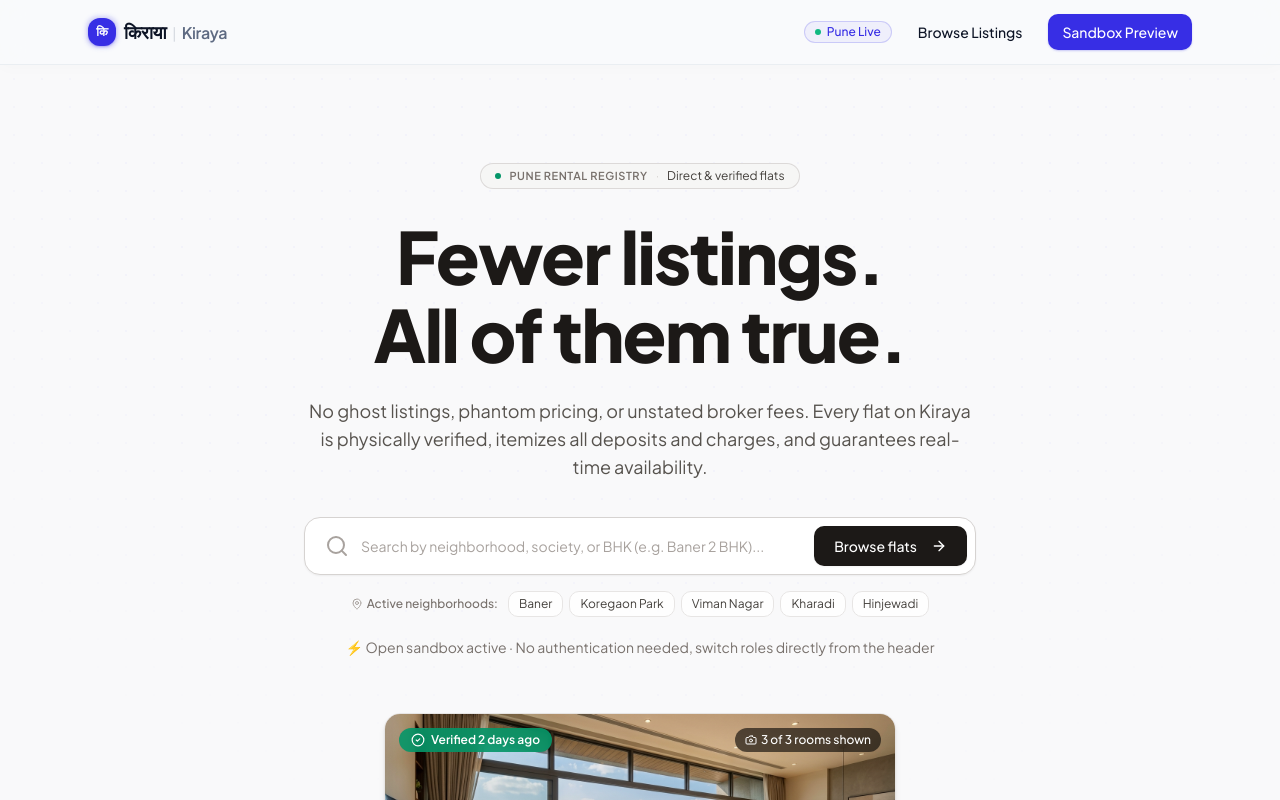
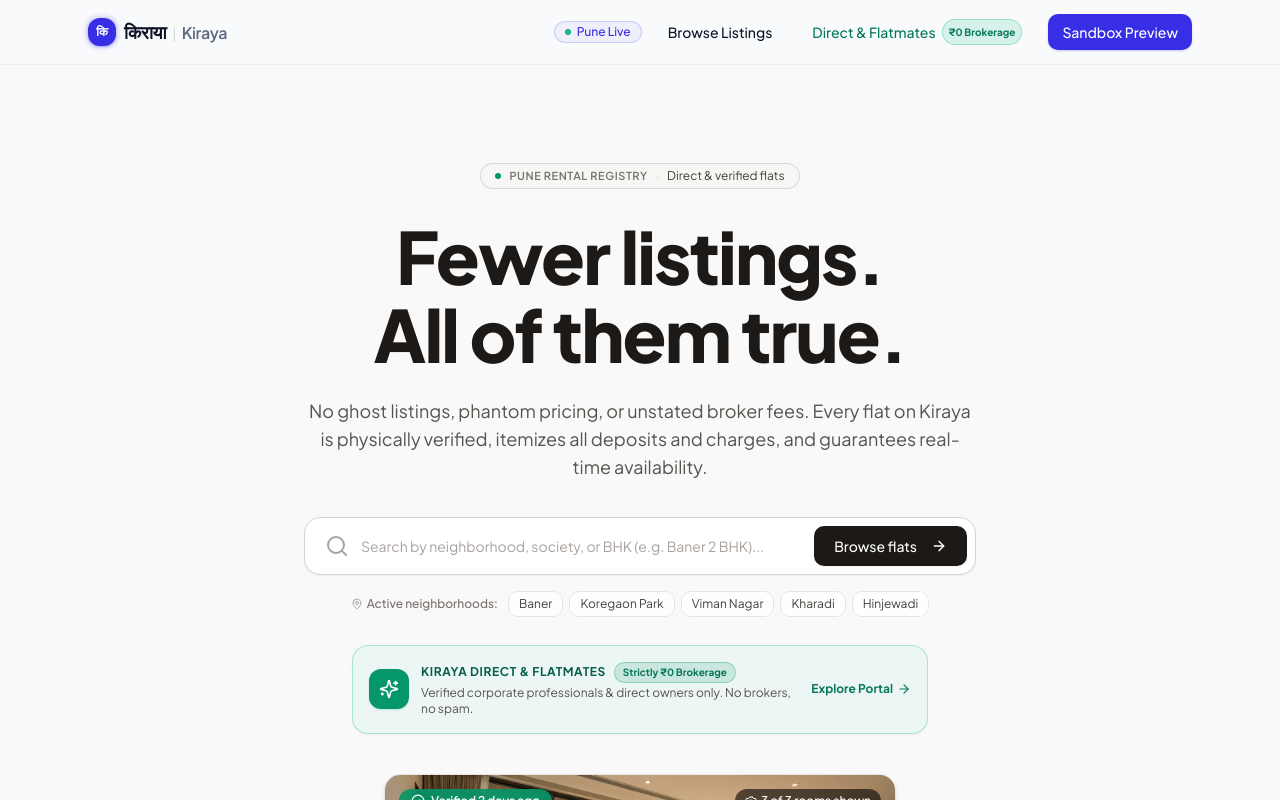
Before and after one commit to JPatil22/kiraya, a Next.js app: page / in a window 1280 px wide. Shown: the top 800 px of the page. Built offline with nearby package versions, Linux system fonts and the light colour scheme.

Commit message:
feat(nav): add Kiraya Direct & Flatmates button to landing page navbar and high-impact hero/feed switcher banners

```diff
--- a/src/app/listings/page.tsx
+++ b/src/app/listings/page.tsx
@@ -1,5 +1,5 @@
 import Link from "next/link";
-import { Inbox } from "lucide-react";
+import { ArrowRight, Inbox, Sparkles } from "lucide-react";
 import { SiteHeader } from "@/components/site-header";
 import { ListingCard } from "@/components/listings/listing-card";
 import { ListingFilterBar } from "@/components/listings/listing-filters";
@@ -83,6 +83,34 @@ export default async function ListingsPage({
           </p>
         </div>
 
+        {/* Switcher to Kiraya Direct & Flatmates */}
+        <Link
+          href="/direct"
+          className="group flex flex-col sm:flex-row items-center justify-between gap-3 rounded-2xl border border-emerald-500/30 bg-emerald-500/5 hover:bg-emerald-500/10 dark:bg-emerald-950/20 dark:hover:bg-emerald-950/30 p-4 transition text-left"
+        >
+          <div className="flex items-center gap-3">
+            <div className="flex size-9 shrink-0 items-center justify-center rounded-xl bg-emerald-600 text-white shadow-sm shadow-emerald-600/20">
+              <Sparkles className="size-4.5" />
+            </div>
+            <div>
+              <div className="flex items-center gap-2">
+                <span className="font-bold text-sm text-foreground">
+                  Looking for ₹0 Brokerage &amp; Corporate Flatmates?
+                </span>
+                <span className="rounded-full bg-emerald-600/15 border border-emerald-600/30 px-2 py-0.5 text-[10px] font-bold text-emerald-700 dark:text-emerald-400">
+                  Strictly ₹0 Brokerage
+                </span>
+              </div>
+              <p className="text-xs text-muted-foreground mt-0.5">
+                Switch to Kiraya Direct — peer-to-peer shared rooms &amp; direct owner flats for verified working professionals only.
+              </p>
+            </div>
+          </div>
+          <span className="inline-flex items-center gap-1 text-xs font-bold text-emerald-700 dark:text-emerald-400 group-hover:translate-x-0.5 transition-transform shrink-0">
+            Open Kiraya Direct <ArrowRight className="size-3.5" />
+          </span>
+        </Link>
+
         <ListingFilterBar filters={filters} areas={areas} />
 
         {listings.length === 0 ? (
--- a/src/app/page.tsx
+++ b/src/app/page.tsx
@@ -143,6 +143,14 @@ export default async function LandingPage({
             <Button asChild variant="ghost" size="sm" className="text-xs sm:text-sm font-medium">
               <Link href="/listings">Browse Listings</Link>
             </Button>
+            <Button asChild variant="ghost" size="sm" className="text-xs sm:text-sm font-medium text-emerald-700 dark:text-emerald-400 hover:text-emerald-600 gap-1.5">
+              <Link href="/direct" className="flex items-center gap-1.5">
+                <span>Direct &amp; Flatmates</span>
+                <span className="rounded-full bg-emerald-500/15 px-1.5 py-0.5 text-[10px] font-bold border border-emerald-500/30">
+                  ₹0 Brokerage
+                </span>
+              </Link>
+            </Button>
             <Button asChild size="sm" className="text-xs sm:text-sm font-medium shadow-sm shadow-primary/25">
               <Link href={OPEN_MODE ? "/dashboard" : "/login"}>
                 {OPEN_MODE ? "Sandbox Preview" : "Sign in"}
@@ -239,19 +247,39 @@ export default async function LandingPage({
             </div>
           </div>
 
-          {/* Subtext info */}
-          <p
-            className="animate-fade-up mt-5 text-xs sm:text-sm text-stone-500 dark:text-stone-400"
-            style={{ animationDelay: "320ms" }}
-          >
-            {OPEN_MODE
-              ? "⚡ Open sandbox active · No authentication needed, switch roles directly from the header"
-              : "🔒 One verified phone number · Zero paperwork · No broker spam"}
-          </p>
+          {/* Kiraya Direct & Flatmates Portal Callout */}
+          <div className="animate-fade-up mx-auto mt-7 max-w-xl" style={{ animationDelay: "340ms" }}>
+            <Link
+              href="/direct"
+              className="group flex flex-col sm:flex-row items-center justify-between gap-3 rounded-2xl border border-emerald-500/30 bg-emerald-500/5 dark:bg-emerald-950/20 p-4 shadow-sm transition hover:border-emerald-500/60 hover:bg-emerald-500/10 text-left"
+            >
+              <div className="flex items-center gap-3">
+                <div className="flex size-10 shrink-0 items-center justify-center rounded-xl bg-emerald-600 text-white shadow-sm shadow-emerald-600/20">
+                  <Sparkles className="size-5" />
+                </div>
+                <div>
+                  <div className="flex items-center gap-2">
+                    <span className="text-xs font-bold uppercase tracking-wider text-emerald-800 dark:text-emerald-400">
+                      Kiraya Direct &amp; Flatmates
+                    </span>
+                    <span className="rounded-full bg-emerald-600/15 border border-emerald-600/30 px-2 py-0.5 text-[10px] font-bold text-emerald-700 dark:text-emerald-400">
+                      Strictly ₹0 Brokerage
+                    </span>
+                  </div>
+                  <p className="text-xs text-stone-600 dark:text-stone-300 mt-0.5">
+                    Verified corporate professionals &amp; direct owners only. No brokers, no spam.
+                  </p>
+                </div>
+              </div>
+              <span className="inline-flex items-center gap-1 text-xs font-bold text-emerald-700 dark:text-emerald-400 group-hover:translate-x-0.5 transition-transform shrink-0">
+                Explore Portal <ArrowRight className="size-3.5" />
+              </span>
+            </Link>
+          </div>
 
           {/* Architectural Concrete Listing Showcase Card */}
           <div
-            className="animate-fade-up mx-auto mt-14 max-w-lg"
+            className="animate-fade-up mx-auto mt-10 max-w-lg"
             style={{ animationDelay: "420ms" }}
           >
             <div className="overflow-hidden rounded-2xl border border-stone-200 dark:border-stone-800 bg-white dark:bg-stone-900 text-left shadow-md transition duration-200">
```
